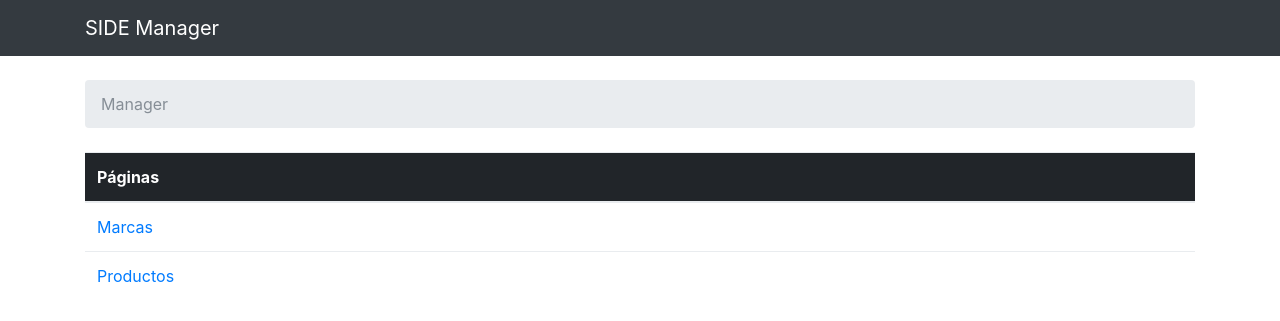
After one commit to sebah12/side_manager, a Django app: page /manager/ in a window 1280 px wide. The commit adds this page. Shown: the top 321 px of the page. Run offline with Django 3.2, Linux system fonts and the light colour scheme; some libraries are stand-ins or nearby versions.

Commit message:
Add manager page and update base.html

```diff
--- a/manager/views.py
+++ b/manager/views.py
@@ -5,6 +5,10 @@
 
 def home(request):
     return HttpResponse('Hello, World!')
+
+
+def manager(request):
+    return render(request, 'manager.html', {'manager': manager})
 
 
 def marcas(request):
--- a/side_project/urls.py
+++ b/side_project/urls.py
@@ -20,6 +20,7 @@ from manager import views
 
 urlpatterns = [
     url(r'^$', views.home, name='home'),
+    url(r'^manager/', views.manager, name='manager'),
     url(r'^marcas/', views.marcas, name='marcas'),
     url(r'^productos/', views.productos, name='productos'),
     url(r'^admin/', admin.site.urls),
--- a/templates/base.html
+++ b/templates/base.html
@@ -10,7 +10,7 @@
 
      <nav class="navbar navbar-expand-lg navbar-dark bg-dark">
       <div class="container">
-        <a class="navbar-brand" href="{% url 'marcas' %}">SIDE Manager</a>
+        <a class="navbar-brand" href="{% url 'manager' %}">SIDE Manager</a>
       </div>
      </nav>
 
--- /dev/null
+++ b/templates/manager.html
@@ -0,0 +1,23 @@
+{% extends 'base.html' %}
+
+{% block breadcrumb %}
+  <li class="breadcrumb-item active">Manager</li>
+{% endblock %}
+
+{% block content %}
+      <table class="table">
+        <thead class="thead-inverse">
+        <tr>
+          <th>Páginas</th>
+        </tr>
+      </thead>
+      <tbody>
+        <tr>
+          <td><a href="{% url 'marcas' %}">Marcas</a></td>
+        </tr>
+        <tr>
+          <td><a href="{% url 'productos' %}">Productos</a></td>
+        </tr>
+      </tbody>
+    </table>
+{% endblock %}
```
